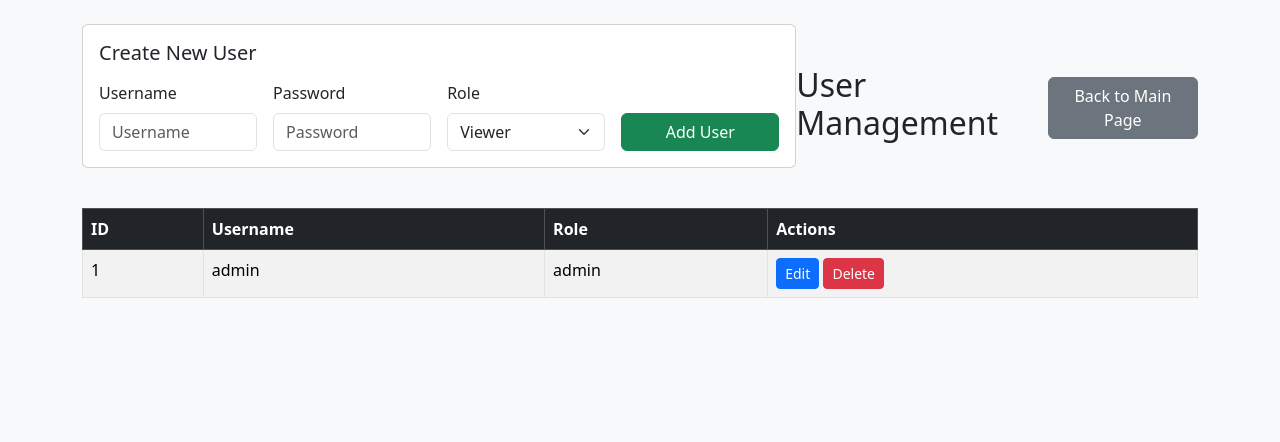
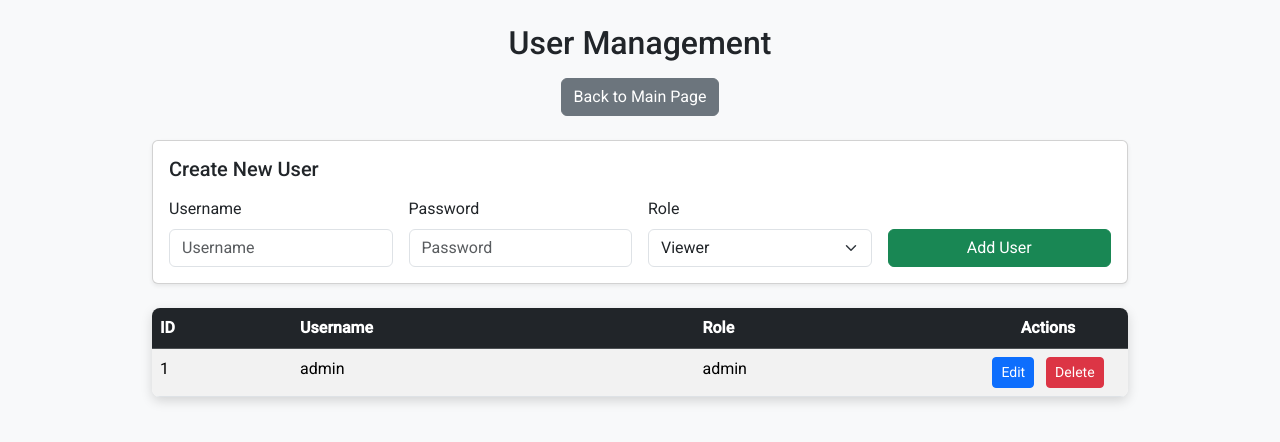
Before and after one commit to raketqueen/Computer-Parts-Service-Role-Based-Access, a Flask app: page /users in a window 1280 px wide. Shown: the top 442 px of the page. Run offline with Flask 3, Linux system fonts and the light colour scheme; a user stored in the database is signed in; data comes from the database, SQL or seed files in the repository.

Commit message:
Update: Polished user management interface

```diff
--- a/app/app.py
+++ b/app/app.py
@@ -207,6 +207,14 @@ def add_user():
     password = request.form["password"]
     role = request.form["role"]
 
+    # Check if username already exists
+    cursor.execute("SELECT id FROM users WHERE username=%s", (username,))
+    existing_user = cursor.fetchone()
+    if existing_user:
+        flash(
+            f"Username '{username}' already exists. Please choose another username.")
+        return redirect("/users")
+
     # Hash the password
     hashed_password = generate_password_hash(password)
 
--- a/app/templates/users.html
+++ b/app/templates/users.html
@@ -2,13 +2,177 @@
 <html>
 <head>
     <title>User Management</title>
+
     <link href="https://cdn.jsdelivr.net/npm/bootstrap@5.3.2/dist/css/bootstrap.min.css" rel="stylesheet">
+    <link href="https://fonts.googleapis.com/css2?family=Montserrat:wght@600;700&family=Roboto:wght@400;500&display=swap" rel="stylesheet">
+
+    <style>
+
+	body {
+    	    font-family: 'Roboto', sans-serif;
+    	    background-color: #f8f9fa;
+	}
+
+	/* Dark Mode for Users Management */
+	.dark-mode {
+    	    background-color: #121212;
+    	    color: #e4e4e4;
+	}
+
+	/* Container/Card background */
+	.dark-mode .container,
+	.dark-mode .card {
+    	    background-color: #1a1a1a;
+    	    border: 1px solid #444;
+	}
+
+	/* Form inputs */
+	.dark-mode .form-control,
+	.dark-mode .form-select {
+    	    background-color: #1a1a1a;
+    	    color: #ffffff;
+    	    border: 1px solid #ffffff;
+	}
+
+	.dark-mode .form-control::placeholder {
+    	    color: #bbbbbb;
+	}
+
+	/* Labels */
+	.dark-mode label {
+    	    color: #ffffff;
+	}
+
+	/* Buttons */
+	.dark-mode .btn-success {
+    	    background-color: #198754;
+    	    border-color: #198754;
+    	    color: #ffffff;
+	}
+
+	.dark-mode .btn-success:hover {
+    	    background-color: #157347;
+    	    border-color: #146c43;
+    	    color: #ffffff;
+	}
+
+	.dark-mode .btn-primary {
+    	    background-color: #0d6efd;
+    	    border-color: #0d6efd;
+	}
+
+	.dark-mode .btn-danger {
+    	    background-color: #dc3545;
+	}
+
+	.dark-mode .btn-secondary {
+    	    background-color: #6c757d;
+    	    color: #ffffff;
+	}
+
+	/* Table */
+	.dark-mode table {
+    	    background-color: #1a1a1a;
+    	    color: #ffffff;
+    	    border-color: #ffffff;
+	}
+
+	.dark-mode thead {
+    	    background-color: #1f1f1f;
+    	    color: #ffffff;
+	}
+
+	.dark-mode tbody tr {
+    	    background-color: #1a1a1a;
+	}
+
+	.dark-mode tbody tr:hover {
+    	    background-color: #222222;
+	}
+
+	.dark-mode th, .dark-mode td {
+    	    border-color: #ffffff;
+    	    color: #e4e4e4;
+	}
+
+	.card, table {
+    	    box-shadow: 0 4px 12px rgba(0,0,0,0.15);
+	}
+
+	/* Card Header */
+	.dark-mode .card h5 {
+    	    color: #0d6efd;
+	    text-align: center;
+	    font-weight: 700;
+	    font-family: 'Montserrat', sans-serif;
+
+	    font-size: 1.8rem;      /* Adjust header size */
+    	    letter-spacing: 1px;    /* Adjust spacing between letters */
+    	    margin-bottom: 15px;    /* Adjust space under the header */
+	}
+
+	.dark-mode .card,
+	.dark-mode table {
+    	    box-shadow: 0 4px 12px rgba(0,0,0,0.6);
+	}
+
+	/* Table headers and cells in dark mode */
+	.dark-mode table th {
+    	    background-color: #1f1f1f !important; /* consistent with dark-mode table header */
+    	    color: #ff2bd6 !important;           /* neon pink headers for visibility */
+    	    font-weight: bold;
+	}
+
+	.dark-mode table td {
+    	    background-color: #1a1a1a !important; /* table rows dark */
+    	    color: #e4e4e4 !important;           /* light text for table cells */
+	}
+
+	/* Table row hover in dark mode */
+	.dark-mode table tbody tr:hover {
+    	    background-color: #222222 !important;
+	}
+
+        /* User Management Header */
+	.dark-mode h2 {
+    	    font-family: 'Montserrat', sans-serif;
+    	    font-weight: 700;
+    	    font-size: 2.5rem; /* slightly smaller than main title */
+    	    color: #0d6efd; /* same blue as main page */
+    	    text-shadow: 1px 1px 2px rgba(0,0,0,0.2); /* subtle shadow like main page */
+    	    letter-spacing: 1px;
+	}
+
+	/* Rounded Table */
+	.table {
+    	    border-radius: 0.5rem; /* round table corners */
+    	    overflow: hidden; /* ensures border-radius applies correctly */
+	}
+
+</style>
+
 </head>
-<body class="bg-light">
-<div class="container mt-4">
+<body>
+<div class="container-fluid mt-4" style="max-width: 1000px;">
 
-    <div class="d-flex justify-content-between align-items-center mb-3">
-	<div class="card mb-4 p-3">
+    {% with messages = get_flashed_messages() %}
+      {% if messages %}
+    	<div class="mb-3">
+      	  {% for message in messages %}
+            <div class="alert alert-warning alert-dismissible fade show" role="alert">
+              {{ message }}
+              <button type="button" class="btn-close" data-bs-dismiss="alert" aria-label="Close"></button>
+            </div>
+      	  {% endfor %}
+    	</div>
+      {% endif %}
+    {% endwith %}
+
+         <div class="text-center mb-4">
+    	    <h2>User Management</h2>
+    	    <a href="/" class="btn btn-secondary mt-2">Back to Main Page</a>
+	</div>
+	<div class="card mb-4 p-3 shadow-sm">
     	    <h5 class="mb-3">Create New User</h5>
     	    <form method="POST" action="/users/add" class="row g-3 align-items-end">
         	<div class="col-md-3">
@@ -32,17 +196,14 @@
         	</div>
     	    </form>
 	</div>
-        <h2>User Management</h2>
-        <a href="/" class="btn btn-secondary">Back to Main Page</a>
-    </div>
 
-    <table class="table table-striped table-bordered">
+    <table class="table table-striped table-hover">
         <thead class="table-dark">
             <tr>
                 <th>ID</th>
                 <th>Username</th>
                 <th>Role</th>
-		<th>Actions</th>
+		<th class="text-center" style="width:160px;">Actions</th>
             </tr>
         </thead>
         <tbody>
@@ -51,12 +212,14 @@
                 <td>{{ user[0] }}</td>
                 <td>{{ user[1] }}</td>
                 <td>{{ user[2] }}</td>
-		<td>
-    		    <a href="/users/edit/{{ user[0] }}" class="btn btn-sm btn-primary">Edit</a>
-
+		<td class="text-center">
+    		    <a href="/users/edit/{{ user[0] }}" class="btn btn-sm btn-primary me-2">Edit</a>
     		    <form action="/users/delete/{{ user[0] }}" method="POST" style="display:inline;">
-        		<button type="submit" class="btn btn-sm btn-danger">Delete</button>
-    		    </form>
+    		    	<button type="submit" class="btn btn-sm btn-danger"
+			onclick="return confirm('Warning: This action will permanently delete this user!')">
+			Delete
+			</button>
+		    </form>
 		</td>
             </tr>
             {% endfor %}
@@ -64,5 +227,15 @@
     </table>
 
 </div>
+
+<script src="https://cdn.jsdelivr.net/npm/bootstrap@5.3.3/dist/js/bootstrap.bundle.min.js"></script>
+<script>
+    // Apply dark mode based on Main Page setting
+    document.addEventListener("DOMContentLoaded", function(){
+	if(localStorage.getItem("theme") === "dark"){
+	    document.body.classList.add("dark-mode");
+    	}
+    });
+</script>
 </body>
 </html>
```
Also changed, not shown: app/templates/edit_user.html (+5 -2 lines), README.md.
